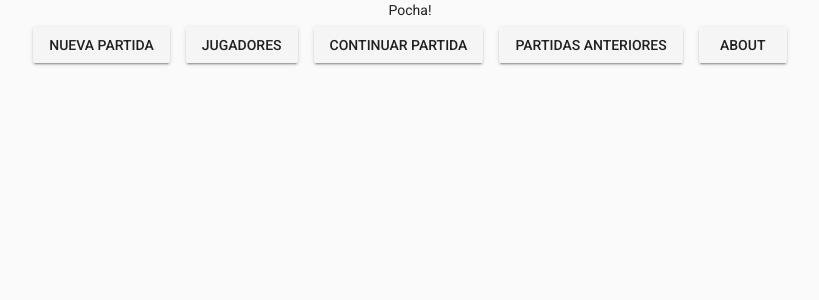
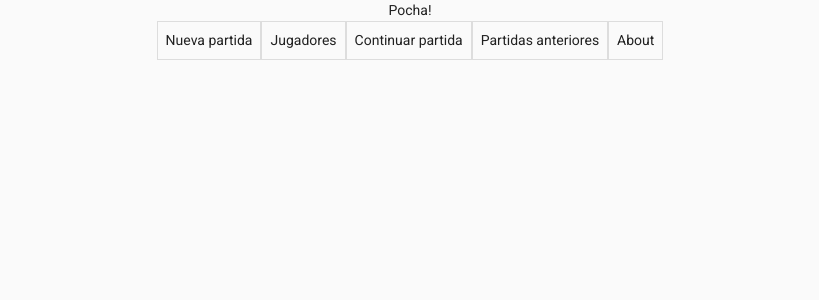
Before and after one commit to sergioIGZ/pocha, a Vue app: page /#/ in a window 1280 px wide. Shown: the top 300 px of the page, without its empty margins (230-1049 px from the left). Built offline with nearby package versions, Linux system fonts and the light colour scheme.

Commit message:
Chore: remove vuetify from Home

```diff
--- a/src/pages/Home.vue
+++ b/src/pages/Home.vue
@@ -1,10 +1,10 @@
 <template>
   <div>
-    <v-btn @click="setNewGame">Nueva partida</v-btn>
-    <v-btn @click="$router.push('/players')">Jugadores</v-btn>
-    <v-btn @click="$router.push('/game')">Continuar partida</v-btn>
-    <v-btn>Partidas anteriores</v-btn>
-    <v-btn>About</v-btn>
+    <button @click="setNewGame">Nueva partida</button>
+    <button @click="$router.push('/players')">Jugadores</button>
+    <button @click="$router.push('/game')">Continuar partida</button>
+    <button>Partidas anteriores</button>
+    <button>About</button>
   </div>
 </template>
 
@@ -42,4 +42,8 @@ li {
 a {
   color: #42b983;
 }
+button{
+  padding: 8px;
+  border: 1px solid #DDD
+}
 </style>
```
